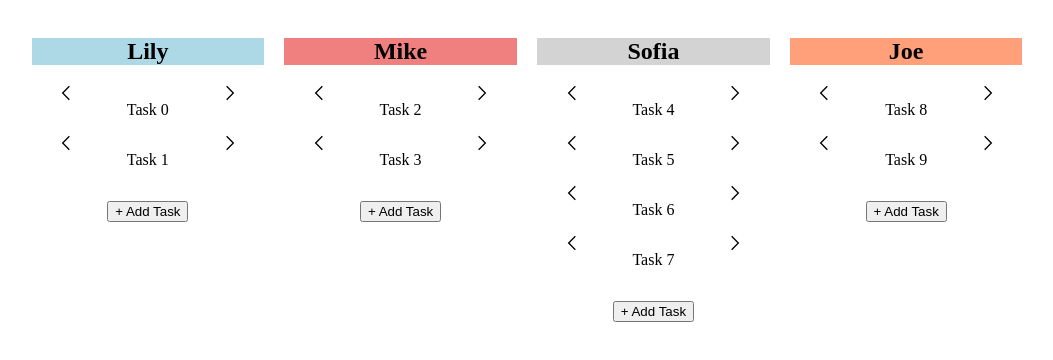
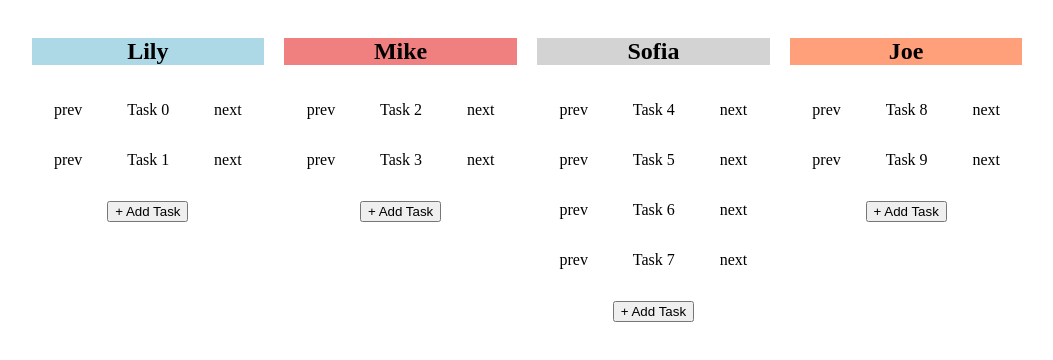
Before and after one commit to gjuliao/crm-vite, a React (Vite) app: page / in a window 1280 px wide. Shown: the top 360 px of the page, without its empty margins (113-1166 px from the left). Built offline with nearby package versions, Linux system fonts and the light colour scheme.

Commit message:
Added item component

```diff
--- a/src/components/Item.jsx
+++ b/src/components/Item.jsx
@@ -1,26 +1,16 @@
-import React from 'react'
-import PropTypes from 'prop-types'
-import { GrPrevious } from "react-icons/gr";
-import { GrNext } from "react-icons/gr";
 
-export const Item = ({item, taskIndex, cardIndex, taskUpdate}) => {
+export const Item = ({item, cardIndex, taskIndex, updateTask}) => {
 
     const handleClick = (e) => {
-        taskUpdate(taskIndex, cardIndex, e.target.id)
+        e.preventDefault();
+        const action = e.target.id;
+        updateTask(cardIndex, taskIndex, action)
     }
-
   return (
-    <div className='item'>
-        <GrPrevious onClick={handleClick} id="prev"/>
+    <div className="item">
+        <p onClick={handleClick} id='prev'>prev</p>
         <p>{item}</p>
-        <GrNext onClick={handleClick} id="next" />
+        <p onClick={handleClick} id='next'>next</p>
     </div>
   )
 }
-
-Item.propTypes = {
-    item: PropTypes.string,
-    cardIndex: PropTypes.integer,
-    taskIndex: PropTypes.integer,
-    taskUpdate: PropTypes.func,
-};
```
